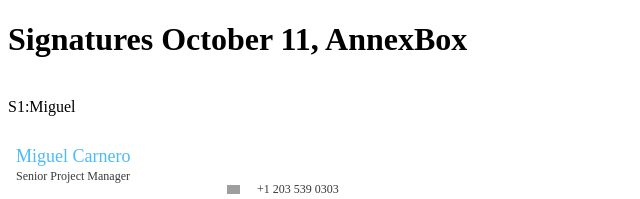
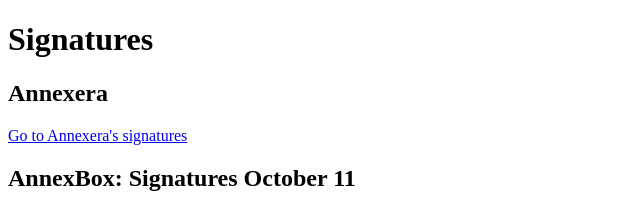
Before and after one commit to laurarachel/ab, a plain HTML site: page index.html in a window 1280 px wide. Shown: the top 199 px of the page, without its empty margins (0-640 px from the left). Drawn offline with Linux system fonts and the light colour scheme; grey boxes are pictures that could not be loaded.

Commit message:
published annexera signatures with bottom

```diff
--- a/index.html
+++ b/index.html
@@ -1,5 +1,11 @@
 <!DOCTYPE html>
-<h1>Signatures October 11, AnnexBox </h1>
+
+<h1>Signatures</h1>
+<table>
+    <h2>Annexera</h2>
+    <a href="Annexera.html">Go to Annexera's signatures</a>
+</table>
+<h2>AnnexBox: Signatures October 11</h2>
 <br>
 <p1>S1:Miguel <br></p1>
 
```
